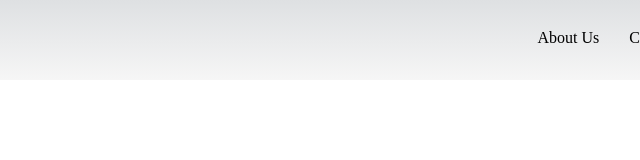
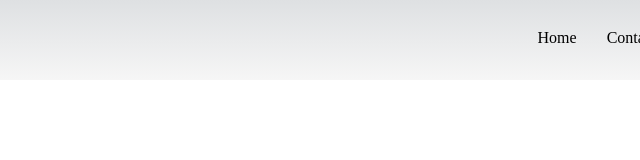
Before and after one commit to Haywhyb/noadel, a plain HTML site: page index.html in a window 1280 px wide. Shown: the top 160 px of the page, 640-1280 px from the left. Drawn offline with Linux system fonts and the light colour scheme.

Commit message:
modified navbar

```diff
--- a/css/style.css
+++ b/css/style.css
@@ -17,6 +17,7 @@
 .container_nav a:not(:nth-child(1)) {
     text-decoration: none;
     display: block;
+    text-align: right;
     float: right;
     padding: 15px;
     margin-top: 14px;
--- a/index.html
+++ b/index.html
@@ -11,9 +11,9 @@
         <div class="navbar">
             <div class="container_nav">
                 <a href="index.html"><img src="images/logo.png" width="350" height="80" alt="logo"></a>
-                <a href="">Home</a>
+                <a href="">About Us</a>
                 <a href="">Contact Us</a>
-                <a href="">About Us</a>
+                <a href="index.html">Home</a>
             </div>
         </div>
     </section>
```
